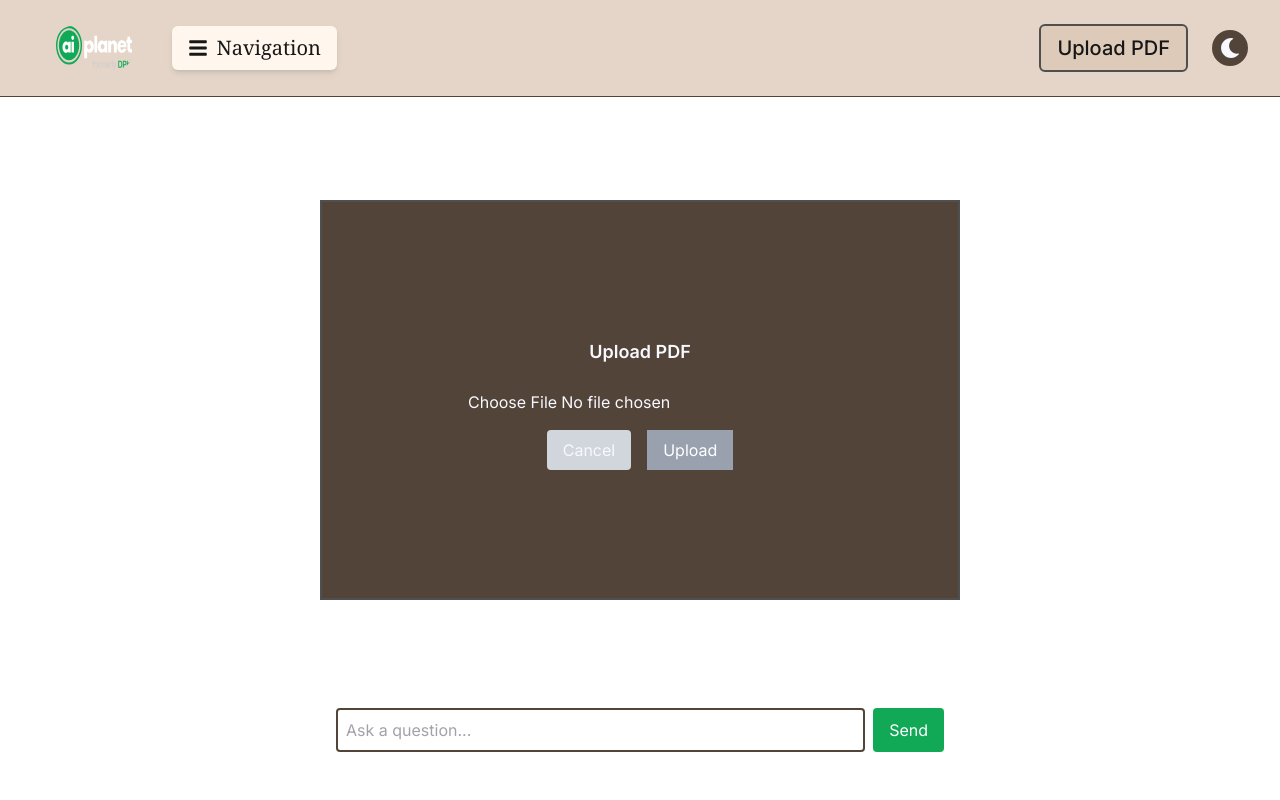
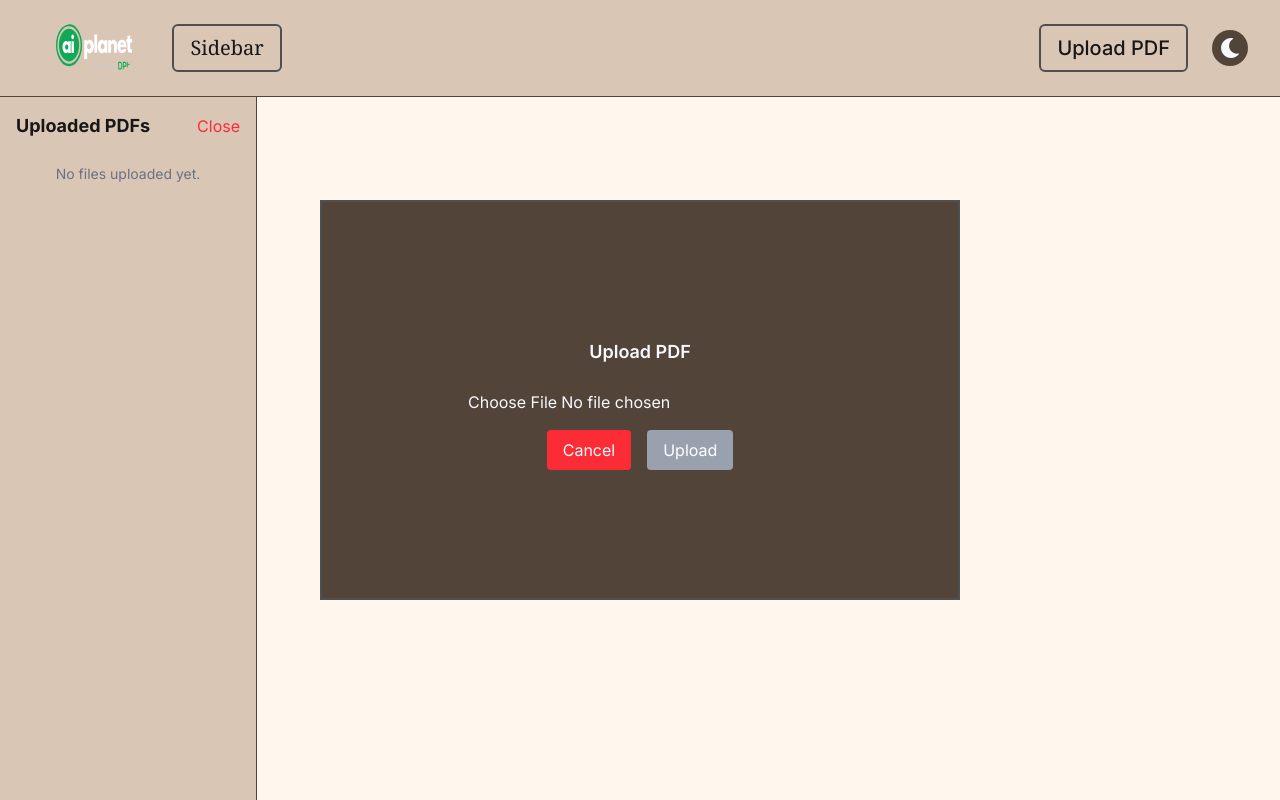
Before and after one commit to Vrinda999/Ask-PDF, a React (Vite) app in the folder frontend/: page / in a window 1280 px wide. Both pictures are taken after a click on the button "Upload PDF". Built offline with nearby package versions, Linux system fonts and the light colour scheme.

Commit message:
styling updated

```diff
--- a/frontend/src/App.jsx
+++ b/frontend/src/App.jsx
@@ -1,16 +1,42 @@
 import './App.css'
-import { ChatSection, Navbar } from './components/Components'
+import { ChatSection, Navbar, Sidebar } from './components/Components'
+import { useState } from 'react';
 
 function App() {
+  const [uploadedFiles, setUploadedFiles] = useState([]);
+  const [showSidebar, setShowSidebar] = useState(true);
+  const [selectedFile, setSelectedFile] = useState(null);
+
+  const handleUploadSuccess = (filename) => {
+    setUploadedFiles((prev) => [...prev, filename]);
+  };
+
+  const handleSelectFile = (file) => {
+    setSelectedFile(file);
+    setShowSidebar(false); // Close sidebar when a file is selected
+  };
+
   return (
-    <div
-      className={`pt-35 overflow-x-hidden text-[var(--text-color)] dark:text-[var(--text-neutral)] antialiased selection:bg-[#4f6e82] selection:text-black mb-0 absolute top-0 z-[-2] scrollbar h-screen w-screen [var(--bg-color)] dark:bg-[var(--bg-color)]`}
-    >
-      <Navbar />
-      <ChatSection />
+    <div className="min-h-screen bg-[var(--bg-color)] text-[var(--text-standard)] dark:bg-[var(--bg-color)] dark:text-[var(--text-standard)]">
+      <Navbar
+        onToggleSidebar={() => setShowSidebar(!showSidebar)}
+        onUploadSuccess={handleUploadSuccess}
+      />
 
-    </div>
-  )
-}
+      {showSidebar && (
+        <Sidebar
+          files={uploadedFiles}
+          onSelectFile={handleSelectFile}
+          onClose={() => setShowSidebar(false)}
+        />
+      )}
+
+      {selectedFile && (
+        <div className="mt-24 flex justify-center">
+          <ChatSection filename={selectedFile} />
+        </div>
+      )}    </div>
+  );
+};
 
 export default App
--- a/frontend/src/components/ChatSection.jsx
+++ b/frontend/src/components/ChatSection.jsx
@@ -1,34 +1,62 @@
 import { useState } from 'react';
+import axios from "axios";
 
-const ChatSection = () => {
-    const [messages, setMessages] = useState([]);
+const ChatSection = ({ filename }) => {
+    const [messages, setMessages] = useState([
+        {
+            sender: "system",
+            text: `You are now Chatting About ${filename}`
+        }
+    ]);
     const [input, setInput] = useState("");
 
     const sendMessage = async () => {
         if (!input.trim()) return;
 
-        const userMessage = { role: "user", text: input };
-        setMessages([...messages, userMessage]);
+        const newMessages = [...messages, { sender: "user", text: input }];
+        setMessages(newMessages);
         setInput("");
 
-        const response = await fetch("http://localhost:8000/ask", {
-            method: "POST",
-            body: new URLSearchParams({ filename: "sample.pdf", question: input })
-        });
+        // try {
+        //     const response = await axios.post("http://localhost:8000/ask", {
+        //         filename,
+        //         question: input,
+        //     });
 
-        const data = await response.json();
-        const botMessage = { role: "bot", text: data.Answer.response || data.Answer };
-        setMessages(prev => [...prev, botMessage]);
+        //     if (response.data?.answer) {
+        //         setMessages((prev) => [
+        //             ...prev,
+        //             { sender: "assistant", text: response.data.answer },
+        //         ]);
+        //     } else {
+        //         setMessages((prev) => [
+        //             ...prev,
+        //             { sender: "assistant", text: "No answer received." },
+        //         ]);
+        //     }
+        // } catch (err) {
+        //     console.error("Chat error:", err);
+        //     setMessages((prev) => [
+        //         ...prev,
+        //         { sender: "assistant", text: "Failed to reach server." },
+        //     ]);
+        // }
     };
+
+    const handleKeyPress = (e) => {
+        if (e.key === "Enter") sendMessage();
+    };
+
 
     return (
         <div className="flex flex-col h-full p-4 pb-12 w-1/2 place-self-center ">
+            <h2 className="text-xl font-semibold mb-2">Chat with LLaMA</h2>
             <div className="flex-1 overflow-y-auto space-y-2 mb-4">
                 {messages.map((msg, idx) => (
                     <div
                         key={idx}
                         className={`p-2 rounded
-                        ${msg.role === "user" ? ` bg-[var(--user-chat-bg)] text-[var(--user-chat-text)]
+                        ${msg.sender === "user" ? ` bg-[var(--user-chat-bg)] text-[var(--user-chat-text)]
                         dark:bg-[var(--user-chat-bg)] dark:text-[var(--user-chat-text)]
                         max-w-2/3 place-self-end text-justify px-4`
                                 :
@@ -36,9 +64,7 @@ const ChatSection = () => {
                         dark:bg-[var(--ai-chat-bg)] dark:text-[var(--ai-chat-text)]
                         place-self-start text-justify px-4`}
                         `}>
-
                         {msg.text}
-
                     </div>
                 ))}
             </div>
@@ -47,10 +73,16 @@ const ChatSection = () => {
                     type="text"
                     value={input}
                     onChange={(e) => setInput(e.target.value)}
-                    placeholder="Ask a question..."
+                    onKeyPress={handleKeyPress}
+                    placeholder="Ask a Question..."
                     className="flex-1 p-2 border-2 border-[var(--icon-color)] rounded"
                 />
-                <button onClick={sendMessage} className="bg-[var(--ai-green)] text-white px-4 py-2 rounded cursor-pointer">Send</button>
+                <button
+                    onClick={sendMessage}
+                    className="bg-[var(--ai-green)] text-white px-4 py-2 rounded cursor-pointer"
+                >
+                    Send
+                </button>
             </div>
         </div>
     );
--- a/frontend/src/components/ModalUpload.jsx
+++ b/frontend/src/components/ModalUpload.jsx
@@ -1,4 +1,4 @@
-import React, { useState } from "react";
+import React, { useState, useEffect } from "react";
 import axios from "axios";
 
 const ModalUpload = ({ isOpen, onClose, onUploadSuccess }) => {
@@ -20,6 +20,12 @@ const ModalUpload = ({ isOpen, onClose, onUploadSuccess }) => {
         }
     };
 
+    useEffect(() => {
+        if (isOpen) {
+            setFile(null);                    // Reset file input when modal opens
+        }
+    }, [isOpen]);
+
     if (!isOpen) return null;
 
     return (
@@ -38,13 +44,13 @@ const ModalUpload = ({ isOpen, onClose, onUploadSuccess }) => {
                     className="mb-4 block mx-auto text-center cursor-pointer"
                 />
                 <div className="flex place-self-center justify-end space-x-4">
-                    <button className="px-4 py-2 bg-gray-300 rounded cursor-pointer" onClick={onClose}>
+                    <button className="px-4 py-2 rounded cursor-pointer bg-[var(--red-500)] hover:bg-[var(--red-700)]" onClick={onClose}>
                         Cancel
                     </button>
                     <button className={`px-4 py-2
-                    ${file ? "bg-[var(--ai-green)] text-white cursor-pointer"
+                    ${file ? "px-4 py-2 rounded bg-[var(--ai-green)] hover:bg-[var(--ai-green-dark)] text-white cursor-pointer"
                             :
-                            "bg-gray-400 text-white cursor-not-allowed"}`}
+                            "px-4 py-2 rounded bg-gray-400 text-white cursor-not-allowed"}`}
                         onClick={handleUpload}
                         disabled={!file}>
                         Upload
--- a/frontend/src/components/Navbar.jsx
+++ b/frontend/src/components/Navbar.jsx
@@ -1,57 +1,21 @@
-import { useState, useEffect } from 'react';
-import { FaBars, FaTimes } from 'react-icons/fa';
-import DarkModeToggle from "./DarkModeToggle";
-import AIPlanetLogo from "../assets/ai_planet_logo.svg"
+import { useState } from 'react';
+import AIPlanetLogo from '../assets/ai_planet_logo.svg';
 import ModalUpload from './ModalUpload';
-import Sidebar from './Sidebar';
+import DarkModeToggle from './DarkModeToggle';
 
-// import DropdownOptions from './DropdownOptions';
-
-const Navbar = () => {
-
-    const [isOpen, setIsOpen] = useState(false);
-
-    const toggleDropdown = () => {
-        setIsOpen(!isOpen);
-    };
-
-    useEffect(() => {
-        const handleClickOutside = (event) => {
-            if (!event.target.closest(".dropdown-container")) {
-                setIsOpen(false);
-            }
-        };
-
-        document.addEventListener("mousedown", handleClickOutside);
-        return () => {
-            document.removeEventListener("mousedown", handleClickOutside);
-        };
-    }, []);
-
-    // Smoothly scroll to section and close dropdown
-    const scrollToSection = (id) => {
-        const section = document.getElementById(id);
-        if (section) {
-            section.scrollIntoView({ behavior: "smooth" });
-            setIsOpen(false); // Close dropdown after navigating
-        }
-    };
-
-
-
+const Navbar = ({ onToggleSidebar, onUploadSuccess }) => {
     const [isUploadOpen, setIsUploadOpen] = useState(false);
-    const [uploadedFiles, setUploadedFiles] = useState([]);
 
     const handleUploadSuccess = (filename) => {
-        setUploadedFiles((prev) => [...prev, filename]);
-        setIsUploadOpen(false); // Close modal
+        onUploadSuccess(filename); // pass it to parent
+        setIsUploadOpen(false);    // close modal
     };
 
 
     return (
         <>
-            <nav className="fixed top-0 left-0 z-[50] mb-20 flex items-center justify-between py-2 px-2 w-full outline-1 outline-[#524438]
-        bg-[var(--nav-bg-color)] dark:bg-[var(--nav-bg-color)
+            <nav className="fixed top-0 left-0 z-[50] mb-20 flex items-center justify-between py-2 px-2 w-full outline-1 outline-[var(--icon-color)]
+            bg-[var(--nav-bg-color)] dark:bg-[var(--nav-bg-color)
         ">
 
                 <div className="
@@ -66,61 +30,15 @@ const Navbar = () => {
 
                     />
 
-                    {/* Dropdown Menu */}
-                    <div className="dropdown-container relative">
-                        {/* Menu Icon */}
-                        {isOpen
-                            ?
-                            <button
-                                onClick={toggleDropdown}
-                                className="flex items-center gap-2 text-lg sm:text-xl font-medium px-4 py-2 rounded-md shadow-md
-                            text-[var(--text-standard)] dark:text-[var(--text-standard)] hover:text-[var(--text-purple-300)]
-                            bg-[var(--bg-color)] dark:bg-[var(--bg-via-nav)] hover:bg-[var(--bg-color)] hover:dark:bg-[var(--bg-color)] hover:dark:text-[var(--text-purple-800)]"
-                            >
-                                <FaTimes />
-                                Navigation
-                            </button>
-                            :
-                            <button
-                                onClick={toggleDropdown}
-                                className="flex items-center gap-2 text-lg sm:text-xl font-medium px-4 py-2 rounded-md shadow-md
-                            text-[var(--text-standard)] dark:text-[var(--text-standard)] hover:text-[var(--text-purple-300)]
-                            bg-[var(--bg-color)] dark:bg-[var(--bg-via-nav)] hover:bg-[var(--bg-color)] hover:dark:bg-[var(--bg-color)] hover:dark:text-[var(--text-purple-800)]"
-                            >
-                                <FaBars />
-                                Navigation
-                            </button>
-                        }
-
-                        {/* Dropdown Items */}
-                        {isOpen && (
-                            <div className="absolute mt-2 w-48 shadow-lg rounded-md overflow-hidden
-                        bg-[var(--bg-color)] dark:bg-[var(--bg-via-nav)]
-                        text-[var(--text-standard)] dark:text-[var(--text-standard)]
-                        ">
-                                <ul className="flex flex-col">
-                                    {[
-                                        { id: "Me", label: "About Me" },
-                                        { id: "Experience", label: "Experience" },
-                                        { id: "Technologies", label: "Skills" },
-                                        { id: "Projects", label: "Projects" },
-                                        { id: "Publications", label: "Publications" },
-                                        { id: "Contact", label: "Contact Me" },
-                                    ].map((item) => (
-                                        <li
-                                            key={item.id}
-                                            onClick={() => scrollToSection(item.id)}
-                                            className="text-base py-2 cursor-pointer
-                                        hover:bg-[var(--bg-color)] hover:text-[var(--text-purple-800)] hover:dark:bg-[var(--bg-color)] hover:dark:text-[var(--text-purple-800)]"
-                                        >
-                                            {item.label}
-                                        </li>
-                                    ))}
-                                </ul>
-                            </div>
-                        )}
-                    </div>
-
+                    <button
+                        className="z-[51] cursor-pointer flex items-center gap-2 text-lg sm:text-xl font-medium px-4 py-2 rounded-md border-2 border-(--icon-border) dark:border-(--icon-color)
+                            text-[var(--text-standard)] dark:text-[var(--text-standard)]
+                            bg-[var(--nav-bg-color)] dark:bg-[var(--nav-bg-color)]
+                            hover:bg-[var(--icon-color)] hover:dark:bg-[var(--icon-color)] hover:text-[var(--text-rev-std)] hover:dark:text-[var(--text-rev-std)]"
+                        onClick={onToggleSidebar}
+                    >
+                        Sidebar
+                    </button>
                 </div>
 
                 <div className='m-4 flex align-middle items-center justify-center gap-6 text-3xl px-2'>
@@ -139,11 +57,6 @@ const Navbar = () => {
 
                     <DarkModeToggle />
                 </div>
-                <ModalUpload
-                    isOpen={isUploadOpen}
-                    onClose={() => setIsUploadOpen(false)}
-                    onUploadSuccess={handleUploadSuccess}
-                />
             </nav >
             <ModalUpload
                 isOpen={isUploadOpen}
--- /dev/null
+++ b/frontend/src/components/Sidebar.jsx
@@ -0,0 +1,43 @@
+import React from "react";
+
+const Sidebar = ({ files, onSelectFile, onClose }) => {
+    return (
+        <div className="fixed left-0 top-24 w-64 h-full z-40 p-4 overflow-y-auto
+            mb-20 py-2 px-2 outline-1 outline-[var(--icon-color)]
+            bg-[var(--nav-bg-color)] dark:bg-[var(--nav-bg-color)
+        ">
+            <div className="flex justify-between items-center mb-4">
+                <h2 className="text-lg font-bold m-2
+                text-[var(--text-standard)] dark:text-[var(--text-standard)]">
+                    Uploaded PDFs
+                </h2>
+                <button
+                    onClick={onClose}
+                    className="text-md text-[var(--red-500)] hover:text-[var(--red-700)] cursor-pointer m-2"
+                >
+                    Close
+                </button>
+            </div>
+            {files.length === 0 ? (
+                <p className="text-sm text-gray-500">No files uploaded yet.</p>
+            ) : (
+                <ul className="space-y-2">
+                    {files.map((file, idx) => (
+                        <li
+                            key={idx}
+                            className="cursor-pointer px-3 py-2 bg-gray-100 dark:bg-gray-700 rounded hover:bg-gray-200 dark:hover:bg-gray-600"
+                            onClick={() => {
+                                onSelectFile(file);
+                                onClose(); // Optional: close sidebar after selecting
+                            }}
+                        >
+                            {file}
+                        </li>
+                    ))}
+                </ul>
+            )}
+        </div>
+    );
+}
+
+export default Sidebar;
--- a/frontend/src/index.css
+++ b/frontend/src/index.css
@@ -31,7 +31,7 @@ random grey: #9aa3a5
   font-family: "Inter", sans-serif;
   --bg-color: #fff7ed;
   --border-color: #dadada;
-  --nav-bg-color: #dac6b5bb;
+  --nav-bg-color: #dac6b5;
 
   --btn-hov-bg: #fff7ed;
 
@@ -50,7 +50,10 @@ random grey: #9aa3a5
   --ai-chat-bg: #c2cae8ff;
   --user-chat-bg: #dac6b592;
   --user-chat-text: #524438;
+  --red-500: #fb2c36;
+  --red-700: #c10007;
   --ai-green: #11a856ff;
+  --ai-green-dark: #008739;
 
 }
 
@@ -77,6 +80,7 @@ random grey: #9aa3a5
   --ai-chat-bg: #85a0ae;
   --user-chat-bg: #354a54;
   --user-chat-text: #f8f8ff;
+
   --ai-green: #11a856ff;
-
+  --ai-green-dark: #008739;
 }
```
